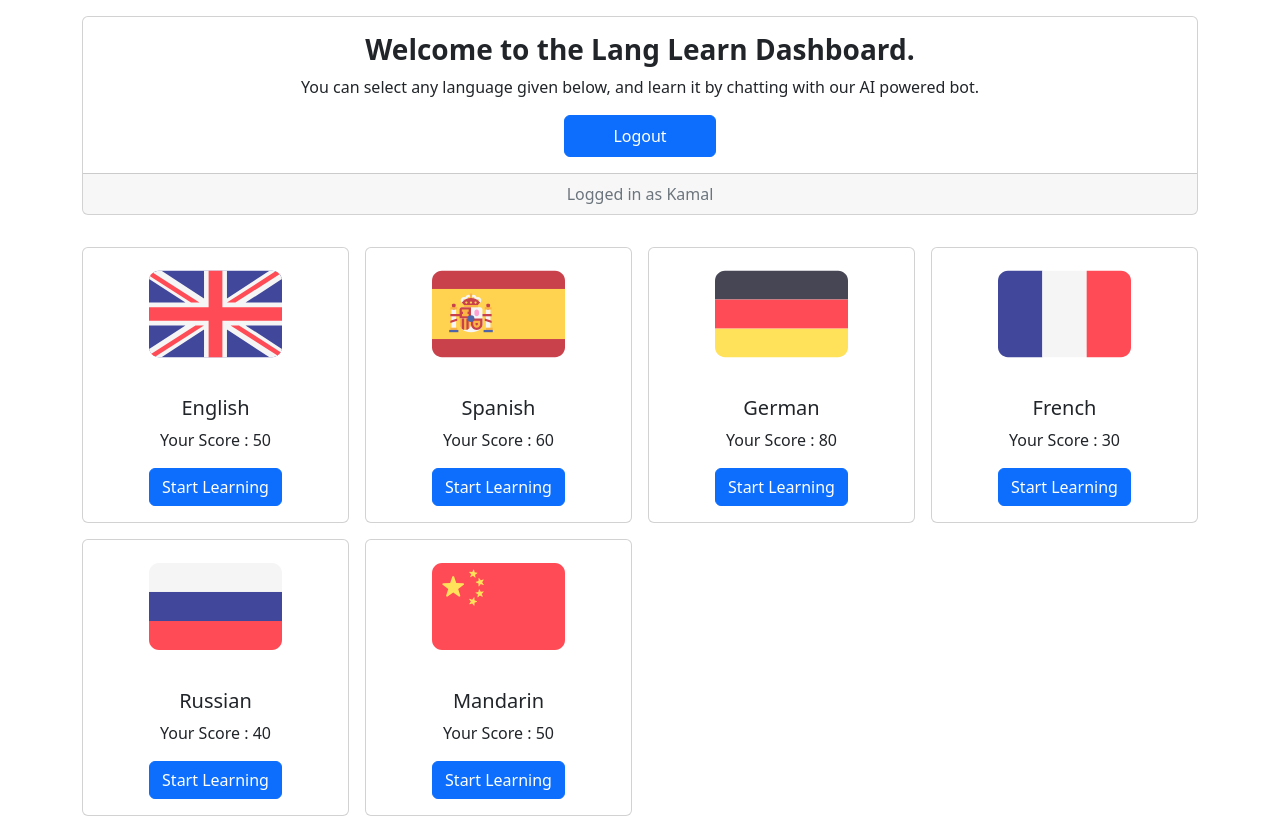
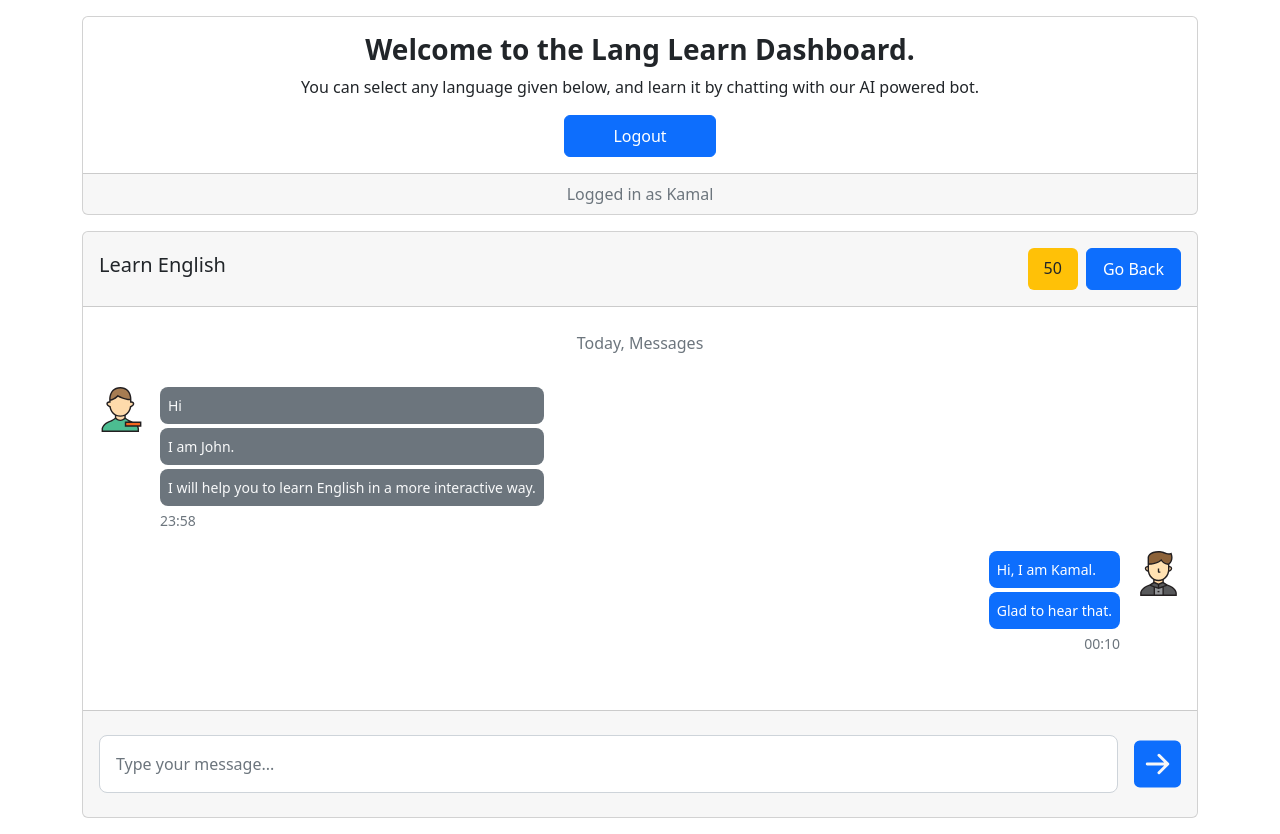
Before and after one commit to wahsandaruwan/lingobot_web_frontend, a React (Create React App) app: page /dashboard in a window 1280 px wide. Built offline with nearby package versions, Linux system fonts and the light colour scheme.

Commit message:
chat interface done

```diff
--- a/src/Components/Pages/Dashboard.js
+++ b/src/Components/Pages/Dashboard.js
@@ -1,5 +1,6 @@
 // Third-party components & modules
 import { Container, Row, Col, Card, Button } from 'react-bootstrap'
+import ChatInterface from '../Sections/ChatInterface'
 
 const Dashboard = () => {
   return (
@@ -24,7 +25,7 @@ const Dashboard = () => {
             </Card>
           </Col>
         </Row>
-        <Row className="my-3 gx-3 gy-3">
+        {/* <Row className="my-3 gx-3 gy-3">
           <Col lg={3} md={4} xs={12}>
             <Card className="text-center">
               <Card.Img
@@ -34,7 +35,7 @@ const Dashboard = () => {
               <Card.Body>
                 <Card.Title>English</Card.Title>
                 <Card.Text>Your Score : 50</Card.Text>
-                <Button variant="primary">Start Learning</Button>
+                <Button variant="primary py-2 px-5">Start Learning</Button>
               </Card.Body>
             </Card>
           </Col>
@@ -47,7 +48,7 @@ const Dashboard = () => {
               <Card.Body>
                 <Card.Title>Spanish</Card.Title>
                 <Card.Text>Your Score : 60</Card.Text>
-                <Button variant="primary">Start Learning</Button>
+                <Button variant="primary py-2 px-5">Start Learning</Button>
               </Card.Body>
             </Card>
           </Col>
@@ -60,7 +61,7 @@ const Dashboard = () => {
               <Card.Body>
                 <Card.Title>German</Card.Title>
                 <Card.Text>Your Score : 80</Card.Text>
-                <Button variant="primary">Start Learning</Button>
+                <Button variant="primary py-2 px-5">Start Learning</Button>
               </Card.Body>
             </Card>
           </Col>
@@ -73,7 +74,7 @@ const Dashboard = () => {
               <Card.Body>
                 <Card.Title>French</Card.Title>
                 <Card.Text>Your Score : 30</Card.Text>
-                <Button variant="primary">Start Learning</Button>
+                <Button variant="primary py-2 px-5">Start Learning</Button>
               </Card.Body>
             </Card>
           </Col>
@@ -86,7 +87,7 @@ const Dashboard = () => {
               <Card.Body>
                 <Card.Title>Russian</Card.Title>
                 <Card.Text>Your Score : 40</Card.Text>
-                <Button variant="primary">Start Learning</Button>
+                <Button variant="primary py-2 px-5">Start Learning</Button>
               </Card.Body>
             </Card>
           </Col>
@@ -99,11 +100,12 @@ const Dashboard = () => {
               <Card.Body>
                 <Card.Title>Mandarin</Card.Title>
                 <Card.Text>Your Score : 50</Card.Text>
-                <Button variant="primary">Start Learning</Button>
+                <Button variant="primary py-2 px-5">Start Learning</Button>
               </Card.Body>
             </Card>
           </Col>
-        </Row>
+        </Row> */}
+        <ChatInterface />
       </Container>
     </>
   )
--- /dev/null
+++ b/src/Components/Sections/ChatInterface.js
@@ -0,0 +1,74 @@
+// Third-party components & modules
+import { Row, Col, Card, Button } from 'react-bootstrap'
+import { BsFillArrowRightSquareFill } from 'react-icons/bs'
+
+const ChatInterface = () => {
+  return (
+    <>
+      <Row className="my-3">
+        <Col>
+          <Card>
+            <Card.Header className="d-flex flex-row justify-content-between align-items-center p-3">
+              <Card.Title as="h5">Learn English</Card.Title>
+              <div className="d-grid gap-2 d-flex">
+                <Card.Text className="bg-warning text-dark px-3 py-2 mb-0 rounded fs6">
+                  50
+                </Card.Text>
+                <Button variant="primary py-2 px-3">Go Back</Button>
+              </div>
+            </Card.Header>
+            <Card.Body className="chat-body overflow-auto">
+              <div className="w-auto m-auto p-2 mb-4 rounded">
+                <p className="text-center mx-3 mb-0 text-muted">
+                  Today, Messages
+                </p>
+              </div>
+              <div className="d-flex flex-row justify-content-start">
+                <img src="./assets/svgs/bot.svg" className="avatar-image" />
+                <div>
+                  <p className="bg-secondary text-light small p-2 ms-3 mb-1 rounded-3">
+                    Hi
+                  </p>
+                  <p className="bg-secondary text-light small p-2 ms-3 mb-1 rounded-3">
+                    I am John.
+                  </p>
+                  <p className="bg-secondary text-light small p-2 ms-3 mb-1 rounded-3">
+                    I will help you to learn English in a more interactive way.
+                  </p>
+                  <p className="small ms-3 mb-3 rounded-3 text-muted">23:58</p>
+                </div>
+              </div>
+              <div className="d-flex flex-row justify-content-end mb-4 pt-1">
+                <div>
+                  <p className="bg-primary small p-2 me-3 mb-1 text-white rounded-3">
+                    Hi, I am Kamal.
+                  </p>
+                  <p className="bg-primary small p-2 me-3 mb-1 text-white rounded-3">
+                    Glad to hear that.
+                  </p>
+                  <p className="small me-3 mb-3 rounded-3 text-muted d-flex justify-content-end">
+                    00:10
+                  </p>
+                </div>
+                <img src="./assets/svgs/user.svg" className="avatar-image" />
+              </div>
+            </Card.Body>
+            <Card.Footer className="d-flex px-3 py-4">
+              <input
+                type="text"
+                class="form-control form-control-lg fs-6 py-3"
+                id="exampleFormControlInput1"
+                placeholder="Type your message..."
+              />
+              <a class="btn-send ms-3" href="#!">
+                <BsFillArrowRightSquareFill />
+              </a>
+            </Card.Footer>
+          </Card>
+        </Col>
+      </Row>
+    </>
+  )
+}
+
+export default ChatInterface
--- a/src/index.css
+++ b/src/index.css
@@ -5,7 +5,9 @@
   box-sizing: border-box;
 }
 
-/* ----------Home page image---------- */
+/* ----------Home page---------- */
+
+/* -----Background image----- */
 .back-image {
   max-width: 400px;
 }
@@ -13,3 +15,28 @@
 .back-image > img {
   width: 100%;
 }
+
+/* ----------Dashboard page---------- */
+
+/* -----Chat interface----- */
+
+/* Chat body */
+.chat-body {
+  max-height: 450px;
+}
+
+/* Avatar image */
+.avatar-image {
+  width: 45px;
+  height: 100%;
+}
+
+/* Send button */
+.btn-send {
+  width: 50px !important;
+}
+
+.btn-send > svg {
+  width: 100% !important;
+  height: 100% !important;
+}
```
Also changed, not shown: public/assets/svgs/bot.svg (added), public/assets/svgs/user.svg (added).
